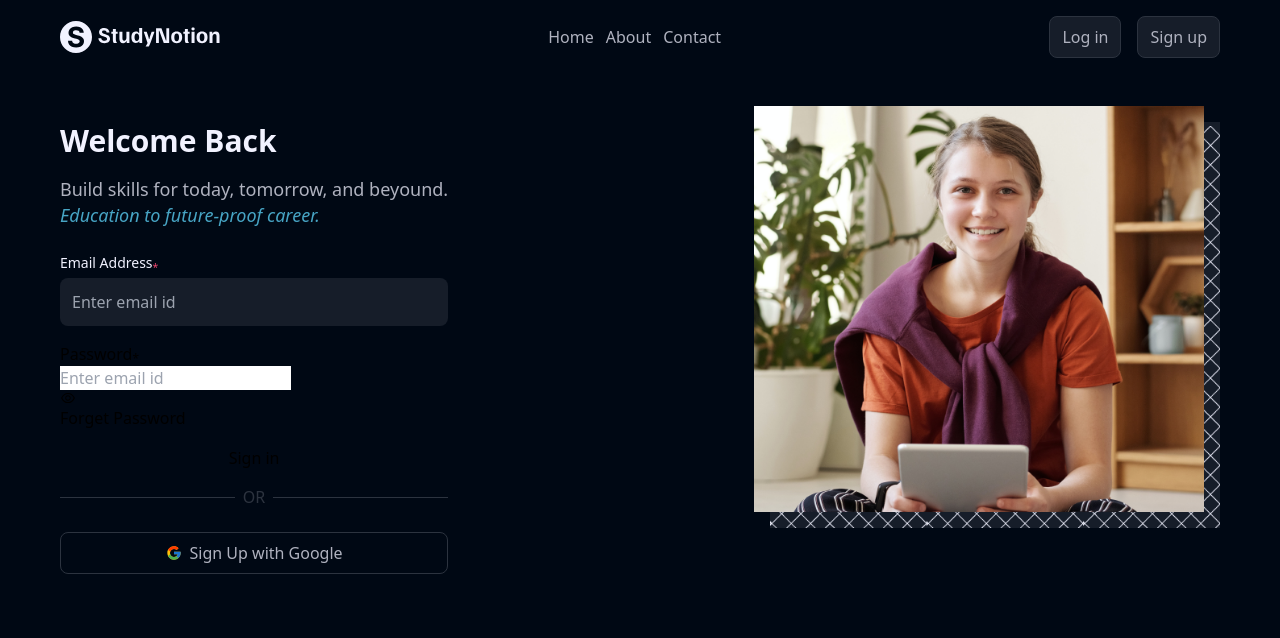
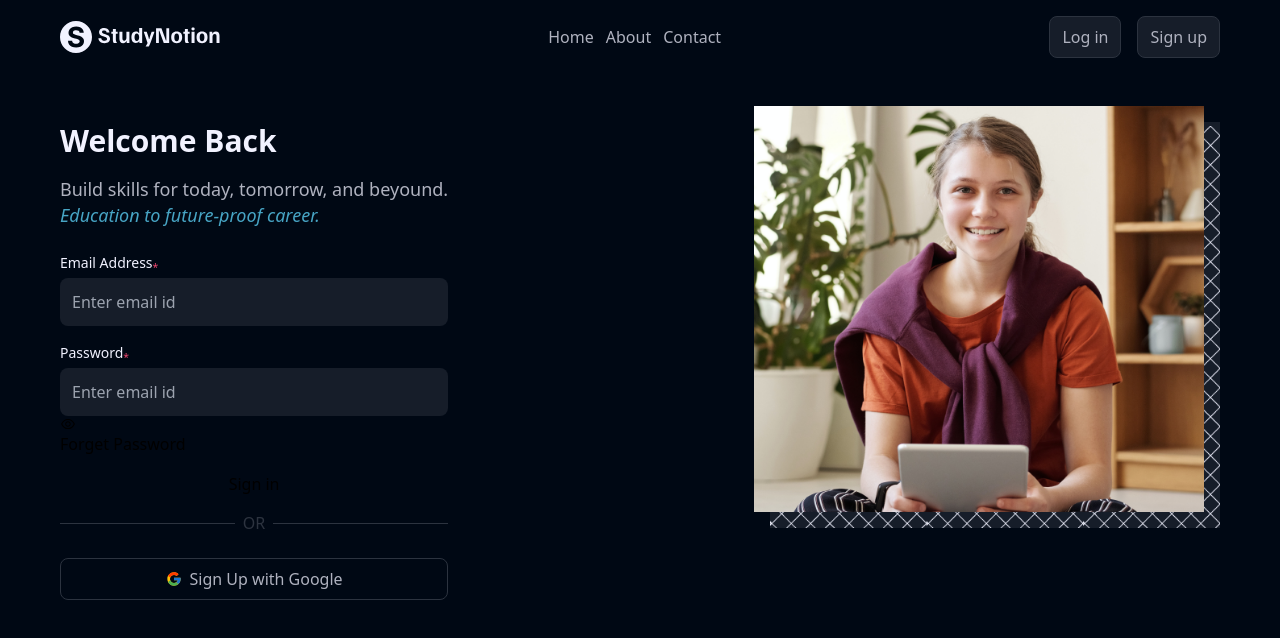
Before and after one commit to sudhanshumandloi/React-practice, a React (Create React App) app in the folder Study_notation_app/: page /login in a window 1280 px wide. Shown: the top 638 px of the page. Built offline with nearby package versions, Linux system fonts and the light colour scheme.

Commit message:
add css for another input

```diff
--- a/Study_notation_app/src/components/Loginform.js
+++ b/Study_notation_app/src/components/Loginform.js
@@ -45,9 +45,9 @@
                     />
                 </label>
 
-                <label>
-                    <p>
-                        Password<sub>*</sub>
+                <label className="w-full">
+                    <p className="text-[0.875rem] text-richblack-5 mb-1 leading-[1.375rem]">
+                        Password<sub className="text-pink-200">*</sub>
                     </p>
                     <input required
                         type={showPassword ? ("text") : ("password")}
@@ -55,6 +55,7 @@
                         onChange={changeHandler}
                         placeholder="Enter email id"
                         name="password"
+                        className="bg-richblack-800 rounded-[0.5rem] text-richblack-5 w-full p-[12px]"
                     />
 
                     <span onClick={() => setShowPassword((prev) => !prev)}>
```
